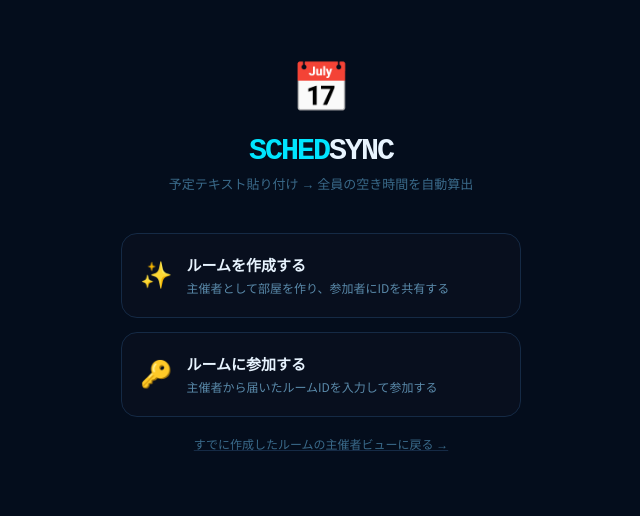
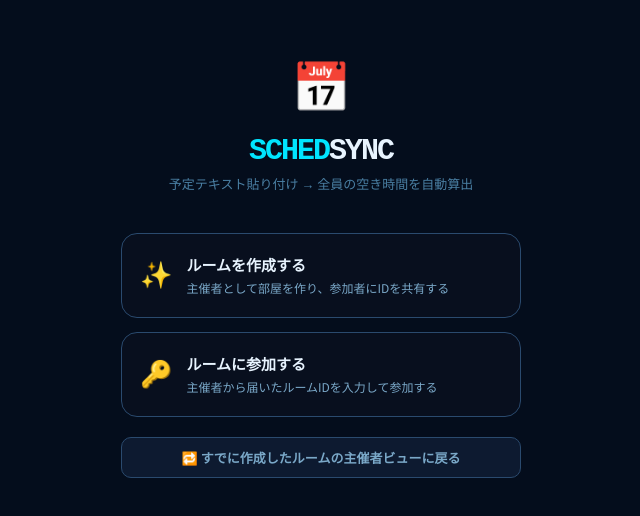
Before and after one commit to sss33-Re/choutyousei, a React (Vite) app: page / in a window 1280 px wide. Shown: the top 516 px of the page, without its empty margins (319-959 px from the left). Built offline with nearby package versions, Linux system fonts and the light colour scheme.

Commit message:
Update App.jsx

```diff
--- a/src/App.jsx
+++ b/src/App.jsx
@@ -2,9 +2,9 @@ import { useState, useEffect, useCallback } from "react";
 
 const C = {
   bg: "#040d1c", surface: "#080f1e", surfaceHigh: "#0d1a30",
-  border: "#152a45", accent: "#00e5ff", accent2: "#ff4d6d",
+  border: "#2a4a6e", accent: "#00e5ff", accent2: "#ff4d6d",
   gold: "#ffd166", green: "#06ffa5", purple: "#b48eff",
-  text: "#e8f4ff", muted: "#3a6a8a", mutedLight: "#5a8aaa",
+  text: "#e8f4ff", muted: "#4a7fa3", mutedLight: "#7aa8c8",
 };
 
 // ─── Utilities ────────────────────────────────────────────────────
@@ -200,10 +200,11 @@ function TopScreen({ onCreate, onJoin, onManage }) {
         <ModeBtn color={C.accent} emoji="✨" title="ルームを作成する" desc="主催者として部屋を作り、参加者にIDを共有する" onClick={onCreate} />
         <ModeBtn color={C.gold}   emoji="🔑" title="ルームに参加する" desc="主催者から届いたルームIDを入力して参加する"    onClick={onJoin}  />
         <button onClick={onManage} style={{
-          background: "none", border: "none", color: C.muted, cursor: "pointer",
-          fontSize: 12, marginTop: 4, textDecoration: "underline", textDecorationColor: C.border,
+          background: C.surfaceHigh, border: `1.5px solid ${C.border}`, color: C.mutedLight,
+          cursor: "pointer", fontSize: 13, fontWeight: 600, marginTop: 6,
+          padding: "10px 16px", borderRadius: 10, transition: "all 0.2s",
         }}>
-          すでに作成したルームの主催者ビューに戻る →
+          🔁 すでに作成したルームの主催者ビューに戻る
         </button>
       </div>
     </div>
@@ -749,10 +750,24 @@ function NBtn({ children, color, onClick, loading, full, style = {} }) {
   );
 }
 function BackBtn({ onClick }) {
-  return <button onClick={onClick} style={{ background: "none", border: "none", color: C.muted, cursor: "pointer", fontSize: 13, padding: "0 0 16px", display: "flex", alignItems: "center", gap: 4 }}>← 戻る</button>;
+  return (
+    <button onClick={onClick} style={{
+      background: C.surfaceHigh, border: `1.5px solid ${C.border}`, color: C.mutedLight,
+      cursor: "pointer", fontSize: 13, fontWeight: 700, padding: "8px 14px",
+      borderRadius: 8, display: "inline-flex", alignItems: "center", gap: 6, marginBottom: 16,
+      transition: "all 0.2s",
+    }}>← 戻る</button>
+  );
 }
 function BackStep({ onClick }) {
-  return <button onClick={onClick} style={{ background: "none", border: "none", color: C.muted, cursor: "pointer", fontSize: 12, padding: "4px 0", display: "block" }}>← 前のステップへ</button>;
+  return (
+    <button onClick={onClick} style={{
+      background: C.surfaceHigh, border: `1.5px solid ${C.border}`, color: C.mutedLight,
+      cursor: "pointer", fontSize: 12, fontWeight: 700, padding: "8px 14px",
+      borderRadius: 8, display: "inline-flex", alignItems: "center", gap: 6,
+      transition: "all 0.2s",
+    }}>← 前のステップへ</button>
+  );
 }
 function SecTitle({ children, color }) {
   return <h2 style={{ margin: 0, fontSize: 18, fontWeight: 900, color: C.text, borderLeft: `3px solid ${color}`, paddingLeft: 10, fontFamily: "monospace" }}>{children}</h2>;
```
